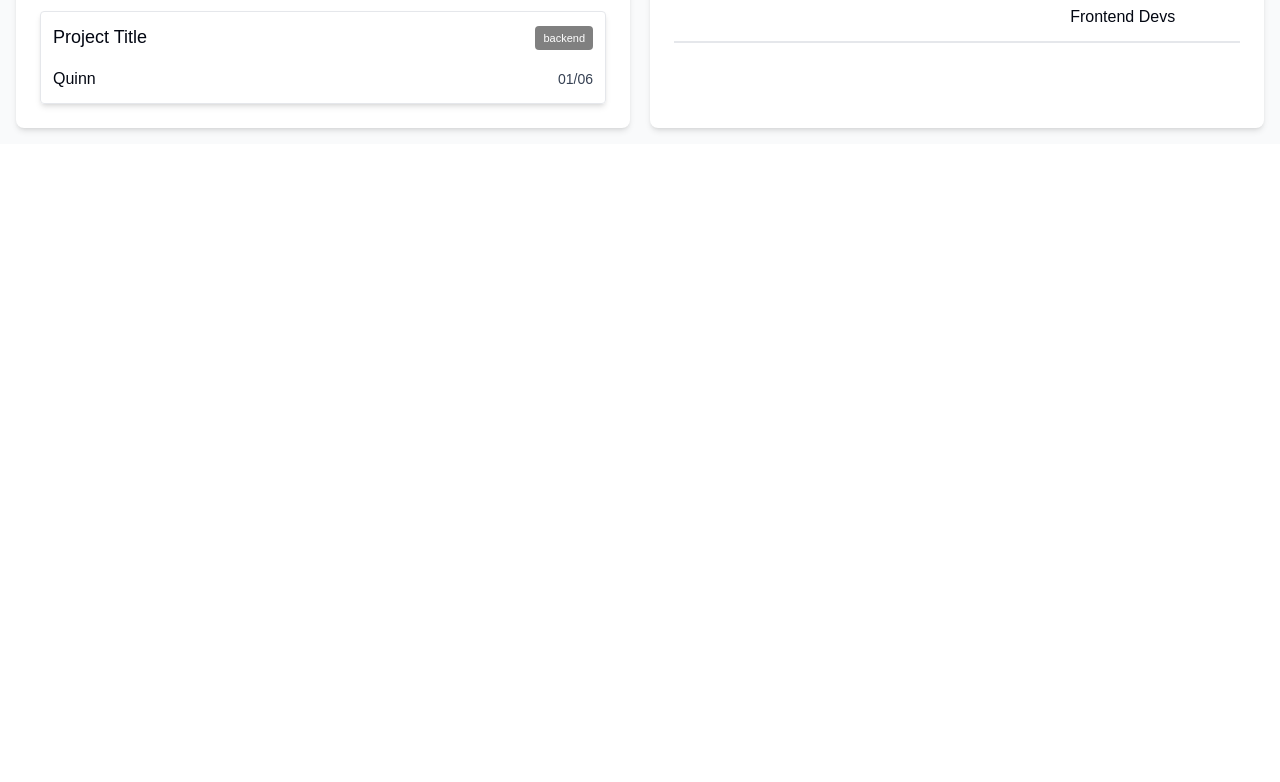
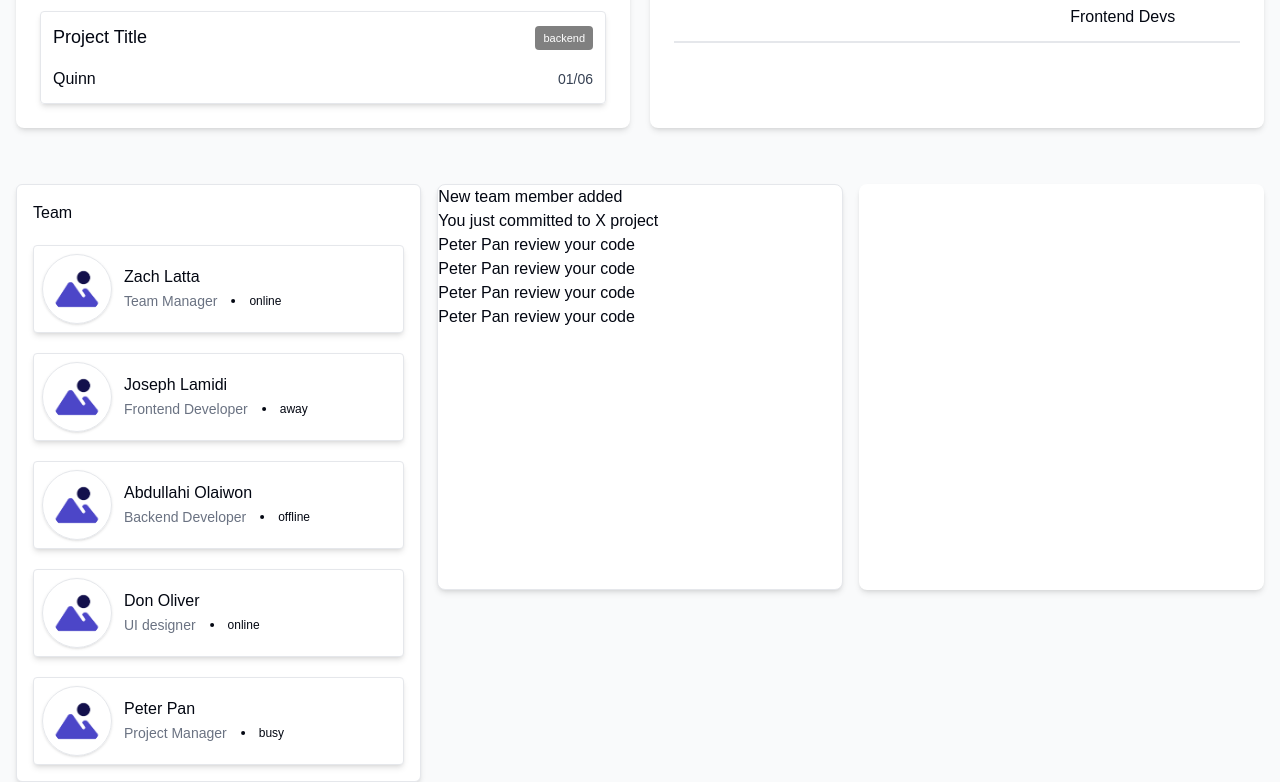
Before and after one commit to Jaycode01/DevCollab, a Next.js app: page /dashboard in a window 1280 px wide. Shown: the part 1305-2087 px from the top of the page. Before the commit the page ends 1449 px from the top, so only its background shows below. Built offline with nearby package versions, Linux system fonts and the light colour scheme; no server answers; a web font is replaced by a local one.

Commit message:
working on the fourth section in the dashboard

```diff
--- /dev/null
+++ b/src/app/components/calendar.tsx
@@ -0,0 +1,3 @@
+export default function Calendar() {
+  return <div className="aspect-square bg-white shadow-md rounded-md"></div>;
+}
--- /dev/null
+++ b/src/app/components/notification.tsx
@@ -0,0 +1,43 @@
+export default function Notification() {
+  const notifications = [
+    {
+      id: 1,
+      message: "New team member added",
+    },
+    {
+      id: 2,
+      message: "You just committed to X project",
+    },
+
+    {
+      id: 3,
+      message: "Peter Pan review your code",
+    },
+
+    {
+      id: 4,
+      message: "Peter Pan review your code",
+    },
+
+    {
+      id: 5,
+      message: "Peter Pan review your code",
+    },
+
+    {
+      id: 6,
+      message: "Peter Pan review your code",
+    },
+  ];
+  return (
+    <div className="aspect-square bg-white shadow-md rounded-md border">
+      {notifications.map((notification) => (
+        <div className="" key={notification.id}>
+          <ul>
+            <li className="">{notification.message}</li>
+          </ul>
+        </div>
+      ))}
+    </div>
+  );
+}
--- a/src/app/components/tasks-and-activity.tsx
+++ b/src/app/components/tasks-and-activity.tsx
@@ -98,9 +98,7 @@ export default function TasksAndActivity({ onTrigger }: TriggerModalProps) {
               className="bg-gray-200 p-2 outline-0 text-sm"
               defaultValue="default"
             >
-              <option value="default" selected>
-                Filter
-              </option>
+              <option value="default">Filter</option>
               <option value="todo">Todo</option>
               <option value="doing">Doing</option>
               <option value="completed">Completed</option>
--- /dev/null
+++ b/src/app/components/team,notifications-and-stats.tsx
@@ -0,0 +1,13 @@
+import Calendar from "./calendar";
+import Notification from "./notification";
+import Team from "./team";
+
+export default function TeamAndNotifications() {
+  return (
+    <div className="grid grid-cols-3 gap-4 px-4 mt-10 justify-between">
+      <Team />
+      <Notification />
+      <Calendar />
+    </div>
+  );
+}
--- /dev/null
+++ b/src/app/components/team.tsx
@@ -0,0 +1,75 @@
+"use client";
+
+import Image from "next/image";
+import { Dot } from "lucide-react";
+import placeHolder from "../../../public/images/placeholder-image.jpg";
+
+export default function Team() {
+  const teamMembers = [
+    {
+      id: 1,
+      name: "Zach Latta",
+      image: "../../../public/images/placeholder-image.jpg",
+      role: "Team Manager",
+      status: "online",
+    },
+    {
+      id: 2,
+      name: "Joseph Lamidi",
+      Image: "../../../public/images/placeholder-image.jpg",
+      role: "Frontend Developer",
+      status: "away",
+    },
+    {
+      id: 3,
+      name: "Abdullahi Olaiwon",
+      Image: "../../../public/images/placeholder-image.jpg",
+      role: "Backend Developer",
+      status: "offline",
+    },
+    {
+      id: 4,
+      name: "Don Oliver",
+      Image: "../../../public/images/placeholder-image.jpg",
+      role: "UI designer",
+      status: "online",
+    },
+    {
+      id: 5,
+      name: "Peter Pan",
+      Image: "../../../public/images/placeholder-image.jpg",
+      role: "Project Manager",
+      status: "busy",
+    },
+  ];
+
+  return (
+    <div className="bg-white p-4 aspect-square border rounded-sm shadow-md flex flex-col gap-5">
+      <h3 className="text-[20px]mb-5">Team</h3>
+      {teamMembers.map((teamMember) => (
+        <div
+          className="flex gap-3 items-center bg-white shadow-md p-2 rounded border transition-transform duration-300 hover:scale-105"
+          key={teamMember.id}
+        >
+          <div className="">
+            <Image
+              src={placeHolder}
+              alt={teamMember.name}
+              width={70}
+              height={70}
+              className="border shadow rounded-full p-2"
+            />
+          </div>
+          <div className="">
+            <p className="text">{teamMember.name}</p>
+            <div className="flex gap-1 items-center">
+              <p className="text-sm text-gray-500">{teamMember.role}</p>
+              <Dot />
+              <p className="text-[12px]">{teamMember.status}</p>
+            </div>
+          </div>
+        </div>
+      ))}
+    </div>
+  );
+}
--- a/src/app/dashboard/page.tsx
+++ b/src/app/dashboard/page.tsx
@@ -10,6 +10,7 @@ import ProjectsSummary from "../components/projectsSummary";
 import HoursLogged from "../components/hours-logges";
 import TasksAndActivity from "../components/tasks-and-activity";
 import TaskPopup from "../components/task-popup";
+import TeamAndNotifications from "../components/team,notifications-and-stats";
 
 export default function Dashboard() {
   const [isModalOpen, setIsModalOpen] = useState(false);
@@ -102,6 +103,10 @@ export default function Dashboard() {
         </div>
         {/* Third Section on the dashbaord page --- let's fucking gooooooo */}
         <TasksAndActivity onTrigger={openModal} />
+        {/* Fourth section of the dashboard page */}
+        <div className="">
+          <TeamAndNotifications />
+        </div>
       </div>
     </>
   );
```
